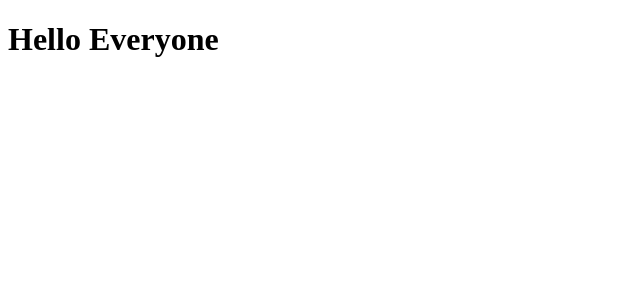
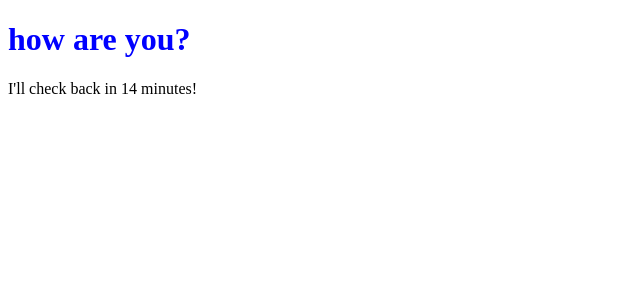
Before and after one commit to Tanzi11/react-is-fun, a React (Create React App) app: page / in a window 1280 px wide. Shown: the top 300 px of the page, without its empty margins (0-640 px from the left). Built offline with nearby package versions, Linux system fonts and the light colour scheme.

Commit message:
add props to Message component

```diff
--- a/src/index.js
+++ b/src/index.js
@@ -5,11 +5,12 @@
   render() {
     return (
       <div>
-        <h1>Hello Everyone</h1>
+        <h1 style={{color: this.props.color}}>{this.props.msg}</h1>
+        <p>I'll check back in {this.props.minutes} minutes!</p>
       </div>
     )
   }
 }
 ReactDOM.render(
-<Message />,
+<Message color="blue" msg="how are you?" minutes={14}/>,
    document.getElementById('root'))
```
